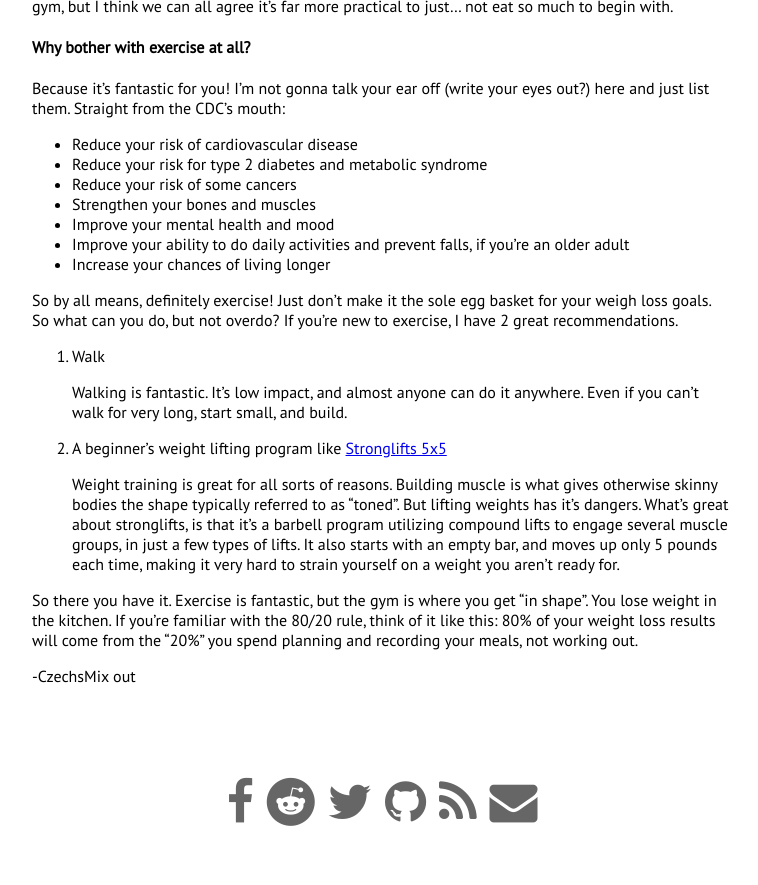
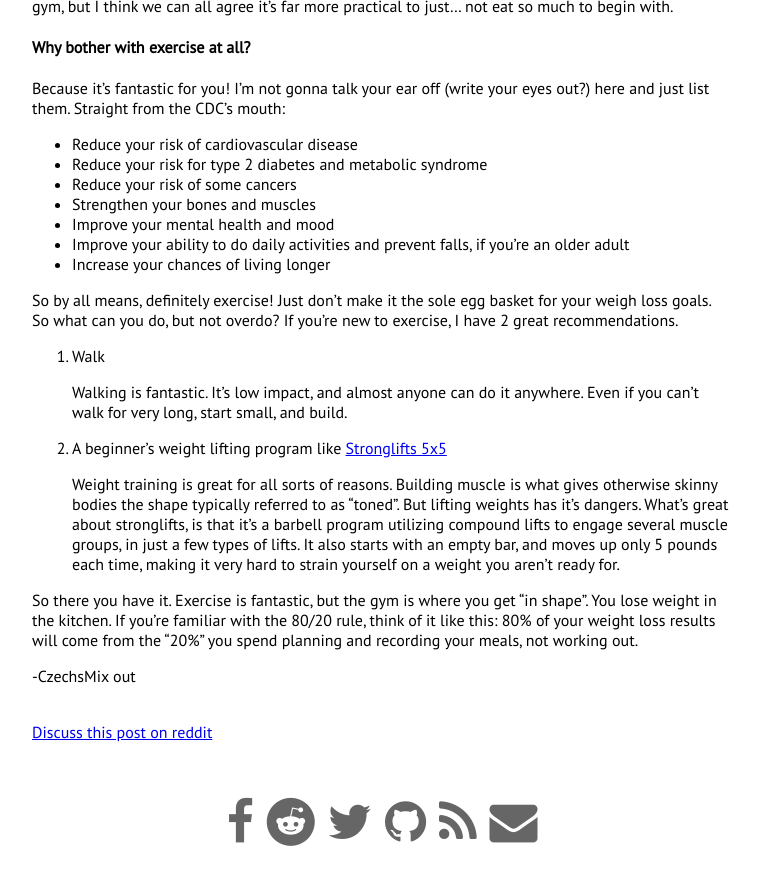
Before and after one commit to CzechsMix/czechsmix.github.io, a Jekyll site: the page built from _posts/2016-7-12-chp3-exercise.md, in a window 1280 px wide and 900 px high, scrolled down 1686 px. Shown: the top 885 px of the window, without its empty margins (258-1016 px from the left). Built offline with Jekyll 4.4.1, drawn with Linux system fonts in a browser that asks for light colours; nearby versions of some CDN libraries; some of the changed lines change nothing that is shown.

Commit message:
add reddit link

```diff
--- a/_posts/2016-7-12-chp3-exercise.md
+++ b/_posts/2016-7-12-chp3-exercise.md
@@ -2,6 +2,7 @@
 layout: post
 title: How I lost it - Chapter 3&#58; Outrunning a bad fork, and why you can't.
 tags: sound-body weight-loss
+reddit: https://www.reddit.com/r/LevelUpQuest/comments/4skhwe/discussion_thread_how_i_lost_it_chapter_3/
 ---
 
 In this post, I'm going to talk about the "move more" part of the common phrase. Why you should totally do it, and why should not count on it at all for weight loss.
```
